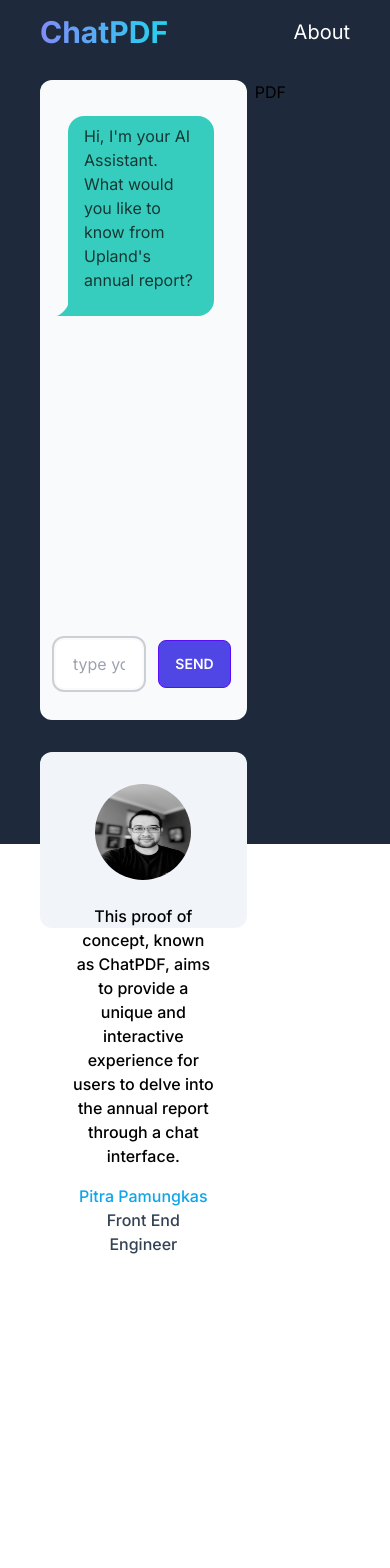
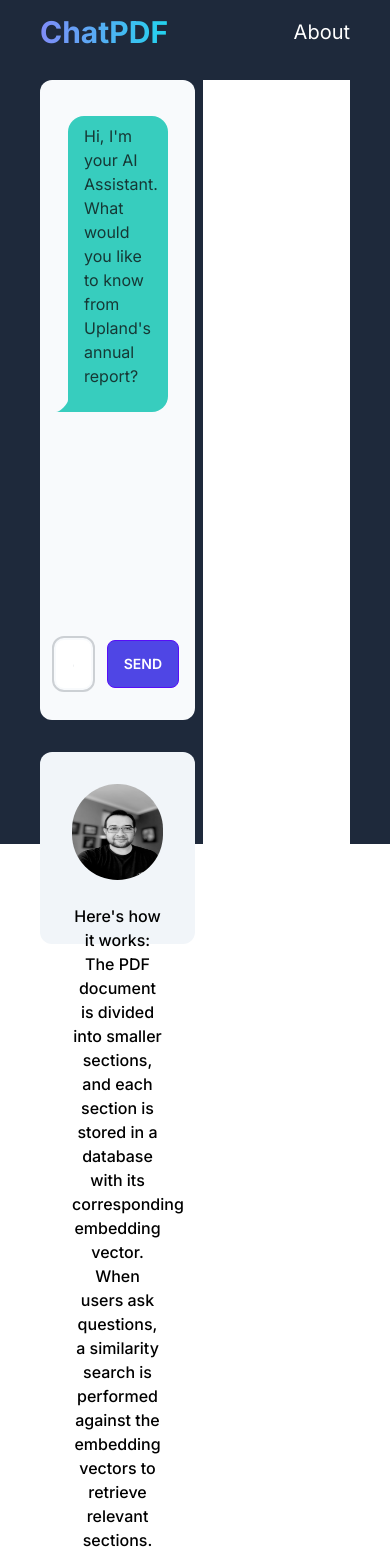
Before and after one commit to padhi190/chat-with-pdf, a Next.js app: page / in a window 390 px wide. Shown: the top 1568 px of the page. Before the commit the page ends 1256 px from the top, so only its background shows below. Built offline with nearby package versions, Linux system fonts and the light colour scheme.

Commit message:
show pdf in an iframe

```diff
--- /dev/null
+++ b/src/app/components/pdfviewer.tsx
@@ -0,0 +1,11 @@
+import React from 'react'
+
+const PDFViewer = () => {
+    return (
+      <div className='w-full h-full'>
+        <iframe src="2022.pdf" width='100%' height='auto' className='h-full'/>
+      </div>
+    );
+}
+
+export default PDFViewer
--- a/src/app/page.tsx
+++ b/src/app/page.tsx
@@ -4,6 +4,7 @@
 import { Answer } from './api/completion/route';
 import endent from 'endent';
 import Chat, { Source, Message } from './components/chat';
+import PDFViewer from './components/pdfviewer';
 
 export default function Home() {
 
@@ -73,7 +74,7 @@
 
   return (
     <div className="flex w-full gap-2">
-      <div className="flex flex-col justify-between w-2/3 ">
+      <div className="flex flex-col justify-between w-1/2 ">
         <div className='flex flex-col justify-between h-[40rem] bg-slate-50 rounded-xl px-4 py-8 gap-8'>
           <div className="pb-4 overflow-x-hidden">
             <Chat messages={messages} isLoading={isLoading} />
@@ -82,7 +83,7 @@
             <input
               ref={inputRef}
               type="text"
-              placeholder="type your question"
+              placeholder="e.g. what was upland's revenue in 2022"
               id="query"
               className="w-full input"
               autoComplete="off"
@@ -92,18 +93,20 @@
         </div>
         <Card />
       </div>
-      <div className="">PDF</div>
+      <div className="w-1/2 h-auto">
+        <PDFViewer />
+      </div>
     </div>
   );
 }
 
 function Card() {
-  return <figure className="max-w-full p-8 mt-8 h-44 md:flex bg-slate-100 rounded-xl md:p-0 dark:bg-slate-800">
-    <img className="w-24 h-24 mx-auto rounded-full md:w-48 md:h-44 md:rounded-r-none md:rounded-l-xl" src="/pitra.jpeg" alt="" width="384" height="512" />
+  return <figure className="h-48 max-w-full p-8 mt-8 md:flex bg-slate-100 rounded-xl md:p-0 dark:bg-slate-800">
+    <img className="w-24 h-24 mx-auto rounded-full md:w-48 md:h-48 md:rounded-r-none md:rounded-l-xl" src="/pitra.jpeg" alt="" width="384" height="512" />
     <div className="pt-6 space-y-4 text-center md:p-6 md:text-left">
       <blockquote>
         <p className="font-medium text-md">
-          This proof of concept, known as ChatPDF, aims to provide a unique and interactive experience for users to delve into the annual report through a chat interface.
+        Here&apos;s how it works: The PDF document is divided into smaller sections, and each section is stored in a database with its corresponding embedding vector. When users ask questions, a similarity search is performed against the embedding vectors to retrieve relevant sections.
         </p>
       </blockquote>
       <figcaption className="font-medium">
```
Also changed, not shown: 1 other file (tests, documents, lock files or other folders).
